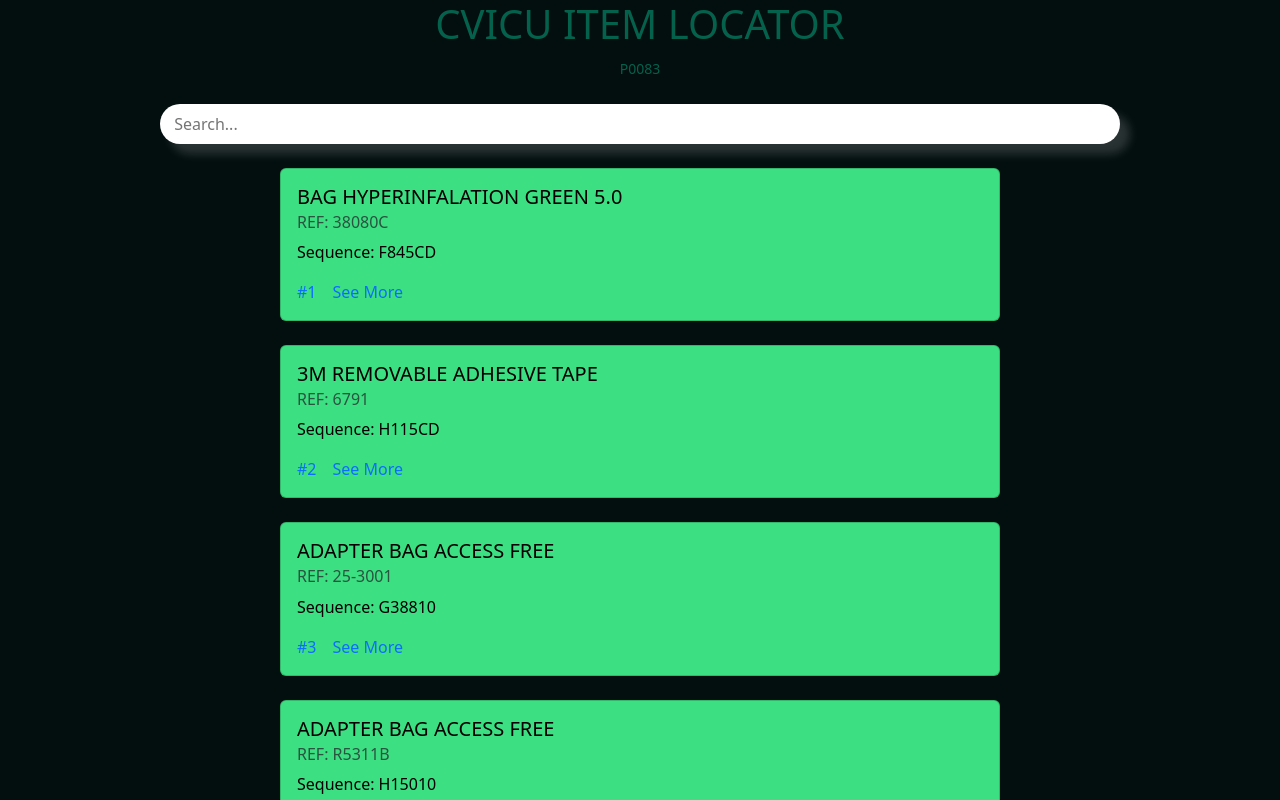
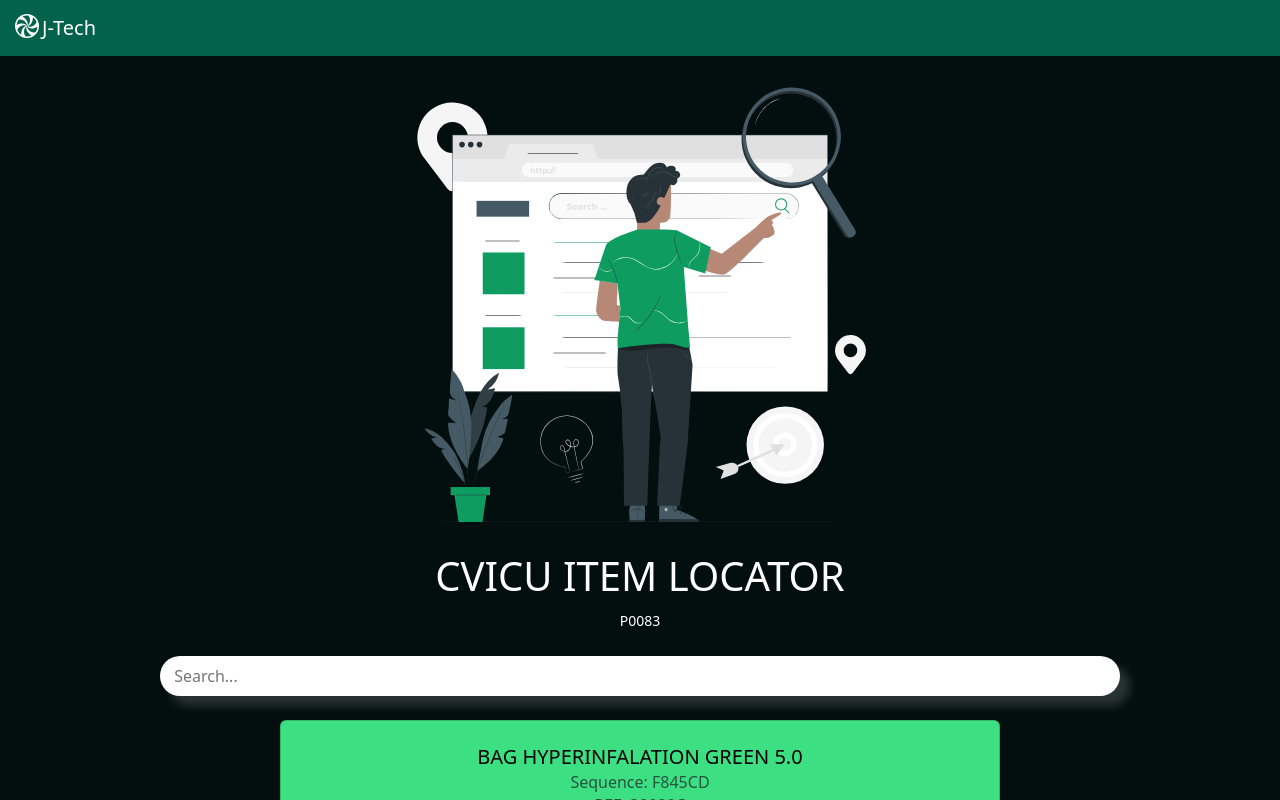
Before and after one commit to juliosal16/i-tracker-app, a React (Vite) app: page /i-tracker-app/CVICU in a window 1280 px wide. Shown: the top 800 px of the page. Built offline with nearby package versions, Linux system fonts and the light colour scheme.

Commit message:
Need to add the single page btn and then do the same for the pcu

```diff
--- a/src/App.jsx
+++ b/src/App.jsx
@@ -7,6 +7,8 @@ import Home from './components/Home/Home';
 import { Route, Routes } from 'react-router-dom';
 import Missing from './components/Missing';
 import CVICU from './components/CVICU/CVICU';
+import Footer from './components/Footer/Footer';
+import Nav from './components/Nav/Nav';
 
 
 
@@ -14,11 +16,13 @@ function App() {
 
   return (
     <>
+      <Nav />
       <Routes>
         <Route path='/i-tracker-app' element={<Home />} />
         <Route path='/i-tracker-app/CVICU' element={<CVICU />} />
         <Route path='*' element={<Missing />} />
       </Routes>
+      {/* <Footer /> */}
     </>
   )
 }
--- a/src/components/CVICU/CVICU.jsx
+++ b/src/components/CVICU/CVICU.jsx
@@ -1,15 +1,21 @@
 import cvicuData from '../../roomData'
 import "./CVICU.css"
 import { useState } from 'react'
+import Search from '../../assets/search.svg'
+import { useNavigate } from 'react-router-dom'
+
 
 const CVICU = () => {
+
+  const nav = useNavigate()
 
   const [search, setSearch] = useState('')
   const [items, setItems] = useState(cvicuData)
 
   return (
     <div className='w-75 mx-auto'>
-      <div className="w-100 d-block mx-auto text-center">
+      <div className="w-100 d-block mx-auto text-center text-white mt-3">
+        <img src={Search} alt="Search icon" className='w-50' />
         <h1>CVICU ITEM LOCATOR</h1>
         <small>P0083</small>
       </div>
@@ -18,13 +24,18 @@ const CVICU = () => {
         item.name && item.name.toLowerCase().includes(search.toLowerCase())
       ).map((item, i) => {
         return <div key={i}>
-          <div className="cardStyle card mt-4 w-75 d-block mx-auto" style={{ width: "18rem" }}>
+          <div className="cardStyle card mt-4 w-75 d-block mx-auto p-2 text-center" style={{ width: "18rem" }}>
             <div className="card-body">
-              <h5 className="card-title">{item.name}</h5>
+              <h5 className="card-title ">{item.name}</h5>
+
+              <h6 className="card-subtitle mb-2 text-body-secondary">Sequence: {item.sequence}</h6>
               <h6 className="card-subtitle mb-2 text-body-secondary">REF: {item.refNum}</h6>
-              <p className="card-text">Sequence: {item.sequence}</p>
-              <a href="#" className="card-link">#{i + 1}</a>
-              <a href="#" className="card-link">See More</a>
+              {/* <a href="#" className="card-link">#{i + 1}</a>
+              <a href="#" className="card-link">See More</a> */}
+              {/* <button className='mainBtn' onClick={(e) => nav(`/singleDate/${date._id}`)}>View</button> */}
+              <button className='btn btn btn-outline-light mt-3 d-block mx-auto w-100' onClick={(e) => console.log(i)}>View More</button>
+
+
             </div>
           </div>
         </div>
--- /dev/null
+++ b/src/components/Footer/Footer.css
@@ -0,0 +1,8 @@
+.myFooter{
+  min-height: 100dvh;
+  display: grid;
+  grid-template-rows: auto 1fr auto;
+  grid-template-columns: minmax(0,1fr);
+  color: rgb(240, 0, 192);
+  margin-top: 34px;
+}
--- /dev/null
+++ b/src/components/Footer/Footer.jsx
@@ -0,0 +1,24 @@
+import React from 'react'
+import './Footer.jsx'
+
+const Footer = () => {
+  return (
+    <div className="myFooter card ">
+      <div className="card-header">
+        Quote
+      </div>
+      <div className="card-body">
+        <figure>
+          <blockquote className="blockquote">
+            <p>A well-known quote, contained in a blockquote element.</p>
+          </blockquote>
+          <figcaption className="blockquote-footer">
+            Someone famous in <cite title="Source Title">Source Title</cite>
+          </figcaption>
+        </figure>
+      </div>
+    </div>
+  )
+}
+
+export default Footer
--- a/src/components/Home/Home.jsx
+++ b/src/components/Home/Home.jsx
@@ -8,10 +8,6 @@ import cvicuData from '../../roomData'
 import { use } from 'react'
 
 const Home = () => {
-
-  // cvicuData.map((data, i) => {
-  //   return data
-  // })
 
   return (
     <div className='text-center  w-50 mx-auto'>
--- /dev/null
+++ b/src/components/Nav/Nav.jsx
@@ -0,0 +1,17 @@
+import React from 'react'
+import MyLogo from '../../assets/myLogo.svg'
+
+const Nav = () => {
+  return (
+    <nav className="navbar  " style={{ backgroundColor: "#03624c" }}>
+      <div className="container-fluid">
+        <a className="navbar-brand text-white" href="/i-tracker-app/">
+          <img src={MyLogo} alt="Logo" width="30" height="24" className="d-inline-block align-text-top" />
+          J-Tech
+        </a>
+      </div>
+    </nav>
+  )
+}
+
+export default Nav
```
Also changed, not shown: src/assets/myLogo.svg (added), src/assets/search.svg (added), src/components/Nav/Nav.css (added).
